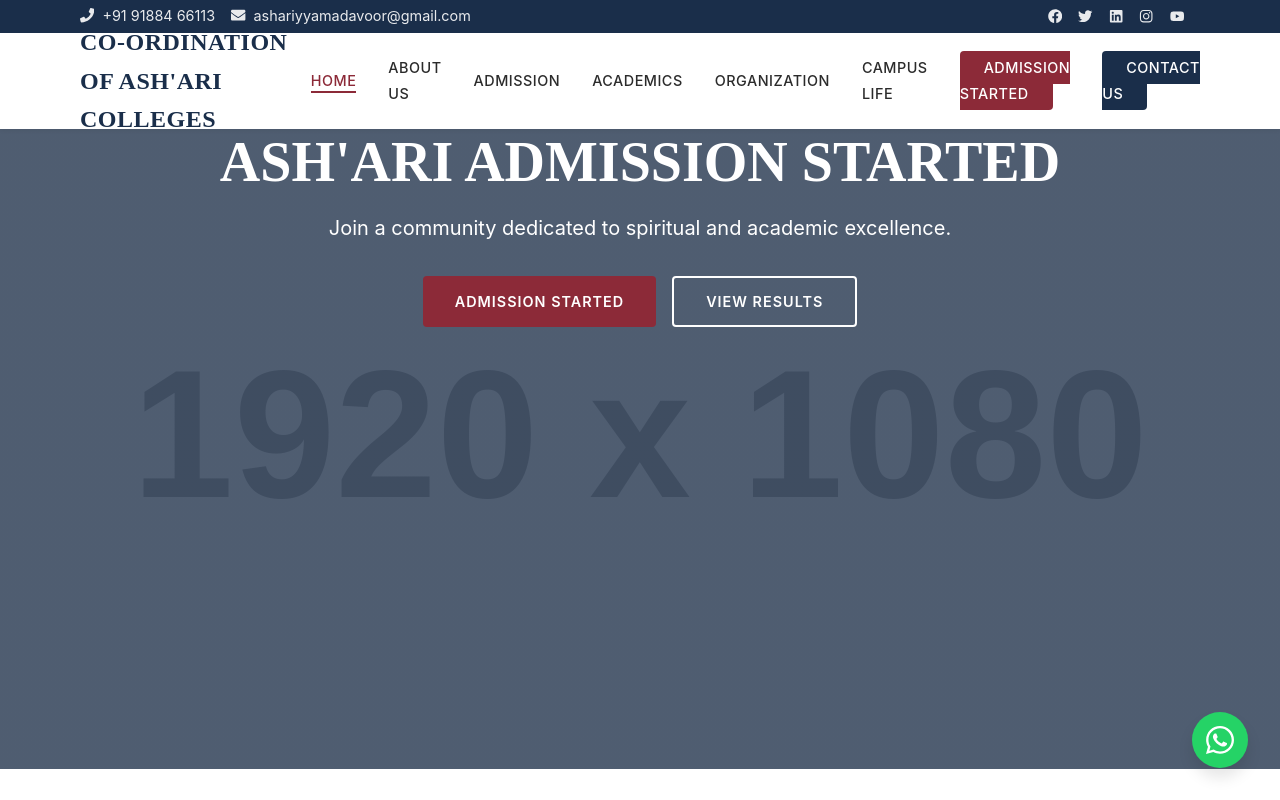
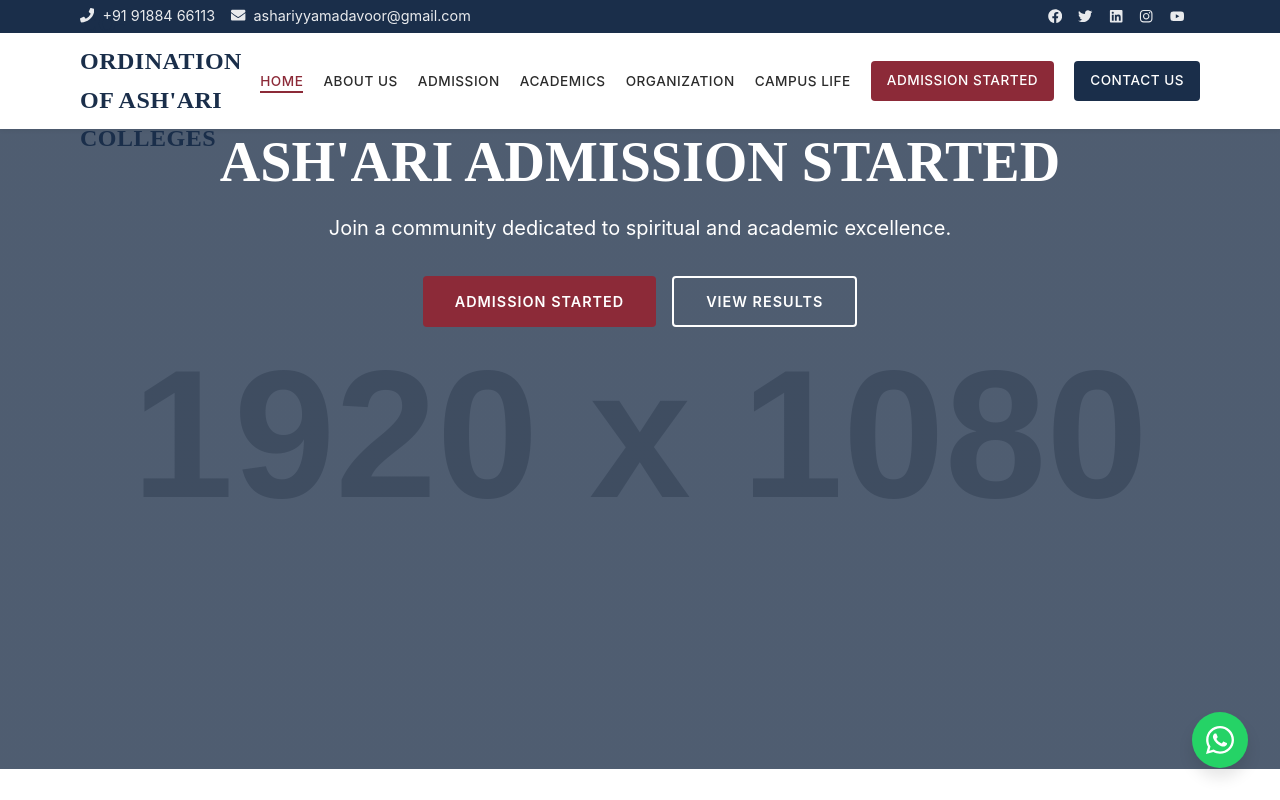
Before and after one commit to shamilvakkaloor/ashariyya_web, a React (Vite) app: page / in a window 1280 px wide. Shown: the top 800 px of the page. Built offline with nearby package versions, Linux system fonts and the light colour scheme.

Commit message:
fix(header): adjust nav spacing, prevent button text wrap, and increase mobile breakpoint

```diff
--- a/src/components/Header.css
+++ b/src/components/Header.css
@@ -63,17 +63,22 @@
 
 .nav-menu ul {
     display: flex;
-    gap: var(--spacing-lg);
+    gap: 1.25rem;
     align-items: center;
+    margin: 0;
+    padding: 0;
+    list-style: none;
 }
 
 .nav-menu a {
     font-weight: 500;
     color: var(--color-text-main);
     text-transform: uppercase;
-    font-size: 0.9rem;
+    font-size: 0.85rem;
     letter-spacing: 0.5px;
     position: relative;
+    white-space: nowrap;
+    text-decoration: none;
 }
 
 .nav-menu a:hover,
@@ -98,11 +103,16 @@
 }
 
 .btn-nav {
-    padding: 0.5rem 1.5rem;
+    padding: 0.5rem 1rem;
     background-color: var(--color-primary);
     color: var(--color-white) !important;
     border-radius: 4px;
     transition: background-color 0.3s;
+    display: inline-flex;
+    align-items: center;
+    justify-content: center;
+    height: 40px;
+    white-space: nowrap;
 }
 
 .btn-nav:hover {
@@ -144,7 +154,7 @@
 }
 
 /* Responsive */
-@media (max-width: 900px) {
+@media (max-width: 1100px) {
     .top-bar {
         display: none;
     }
```
